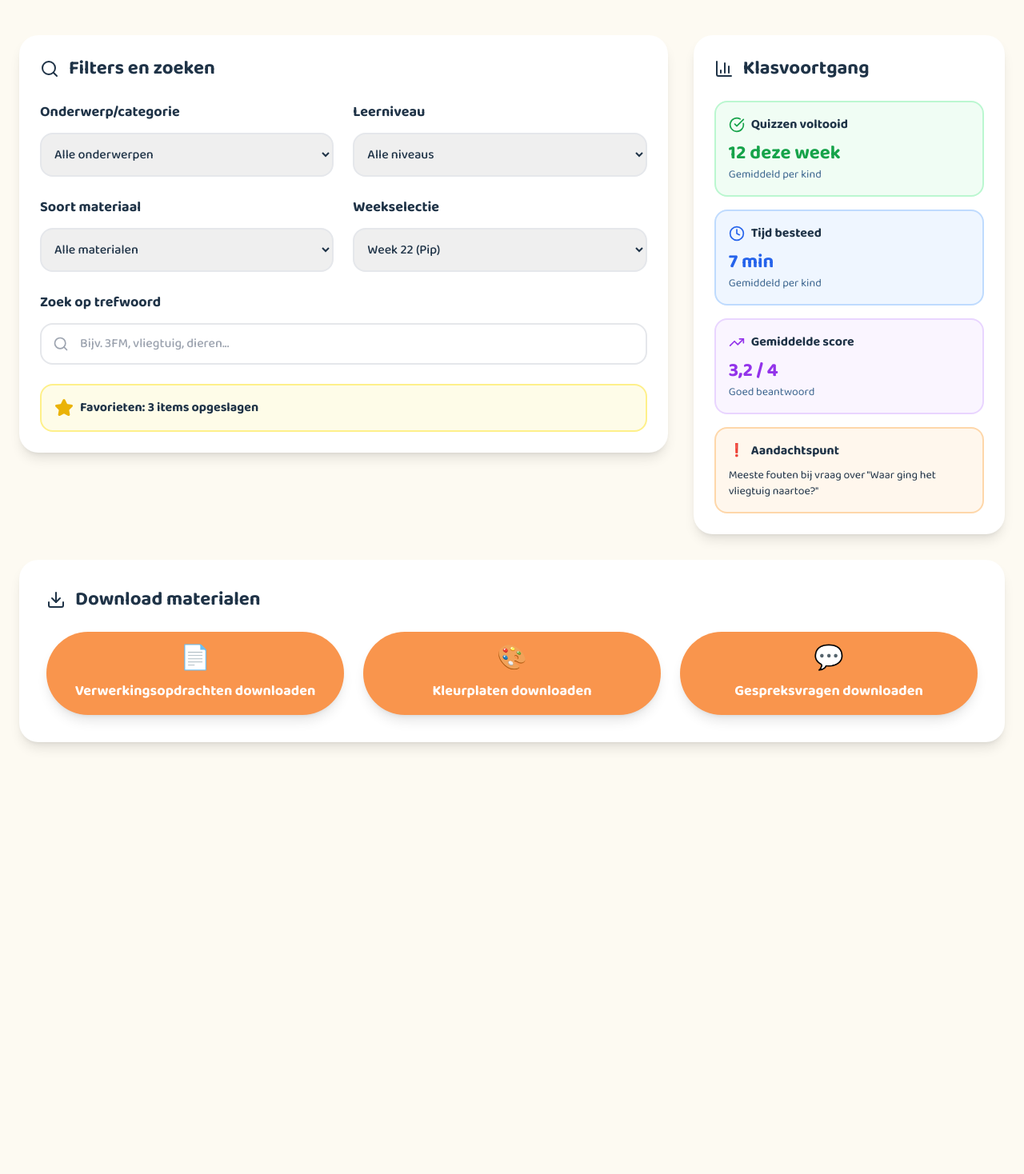
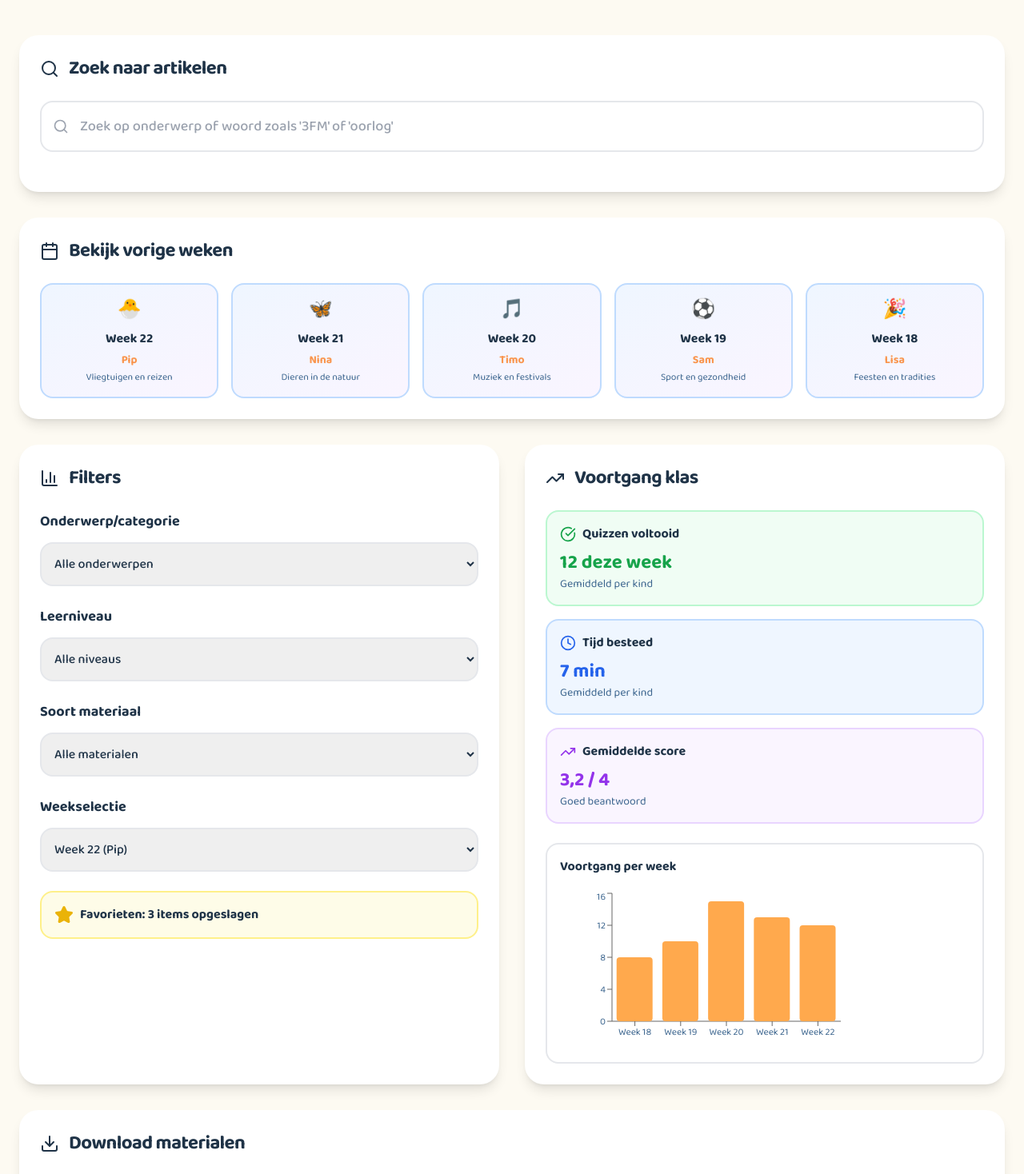
Before and after one commit to Julia246Z/Nieuwsnestje-2, a React (Vite) app: page /docenten in a window 1280 px wide. Shown: the part 220-1688 px from the top of the page at 80% size. Before the commit the page ends 1180 px from the top, so only its background shows below. Built offline with nearby package versions, Linux system fonts and the light colour scheme.

Commit message:
Refactor: Implement teacher's dashboard
Restructure the teacher's page with search, week review, filters, progress overview (with chart), and download sections, adhering to the Nieuwsnestje style.

```diff
--- a/src/pages/Teachers.tsx
+++ b/src/pages/Teachers.tsx
@@ -1,7 +1,10 @@
 
 import { useState } from "react";
 import Navigation from "../components/Navigation";
-import { Search, Star, Download, TrendingUp, Clock, CheckCircle, BarChart3 } from "lucide-react";
+import { Search, Star, Download, TrendingUp, Clock, CheckCircle, BarChart3, Calendar } from "lucide-react";
+import { Card, CardContent, CardHeader, CardTitle } from "@/components/ui/card";
+import { ChartContainer, ChartTooltip, ChartTooltipContent } from "@/components/ui/chart";
+import { BarChart, Bar, XAxis, YAxis, ResponsiveContainer } from "recharts";
 
 const Teachers = () => {
   const [selectedCategory, setSelectedCategory] = useState("Alle onderwerpen");
@@ -31,36 +34,128 @@ const Teachers = () => {
   ];
 
   const weeks = [
-    "Week 22 (Pip)",
-    "Week 21 (Nina)",
-    "Week 20 (Timo)",
-    "Week 19 (Sam)",
-    "Week 18 (Lisa)"
+    { number: "Week 22", mascot: "Pip", topic: "Vliegtuigen en reizen" },
+    { number: "Week 21", mascot: "Nina", topic: "Dieren in de natuur" },
+    { number: "Week 20", mascot: "Timo", topic: "Muziek en festivals" },
+    { number: "Week 19", mascot: "Sam", topic: "Sport en gezondheid" },
+    { number: "Week 18", mascot: "Lisa", topic: "Feesten en tradities" }
   ];
+
+  const searchResults = [
+    { week: "Week 22", title: "Vliegtuig maakt noodlanding", summary: "Een vliegtuig moest plotseling landen..." },
+    { week: "Week 20", title: "3FM presenteert nieuw programma", summary: "De radiozender start met een kinderprogramma..." },
+    { week: "Week 19", title: "Dierentuin verwelkomt baby's", summary: "Veel jonge dieren geboren dit seizoen..." }
+  ];
+
+  // Data voor de grafiek
+  const chartData = [
+    { week: "Week 18", quizzes: 8, score: 2.8 },
+    { week: "Week 19", quizzes: 10, score: 3.1 },
+    { week: "Week 20", quizzes: 15, score: 3.0 },
+    { week: "Week 21", quizzes: 13, score: 3.4 },
+    { week: "Week 22", quizzes: 12, score: 3.2 }
+  ];
+
+  const chartConfig = {
+    quizzes: {
+      label: "Gemaakte quizzes",
+      color: "#FFA94D"
+    },
+    score: {
+      label: "Gemiddelde score",
+      color: "#AEDFF7"
+    }
+  };
 
   return (
     <div className="min-h-screen bg-background">
       <Navigation />
 
       <div className="container mx-auto px-6 py-8">
-        {/* Titel en instructie */}
+        {/* Titel en uitleg */}
         <div className="text-center mb-12">
           <h2 className="text-4xl font-bold text-foreground mb-4">Instellingen voor docenten</h2>
           <p className="text-xl text-muted-foreground">
-            Pas hier je voorkeuren aan en bekijk de voortgang van je klas
+            Pas filters aan, bekijk de voortgang van je klas of duik terug in vorige weken.
           </p>
         </div>
 
-        <div className="max-w-7xl mx-auto grid grid-cols-1 lg:grid-cols-3 gap-8">
-          {/* Filtersectie */}
-          <div className="lg:col-span-2 space-y-6">
-            <div className="nieuwsnestje-card p-6">
-              <h3 className="text-2xl font-bold text-foreground mb-6 flex items-center">
+        <div className="max-w-7xl mx-auto space-y-8">
+          {/* Zoekfunctie */}
+          <Card className="nieuwsnestje-card">
+            <CardHeader>
+              <CardTitle className="text-2xl font-bold text-foreground flex items-center">
                 <Search className="mr-3" />
-                Filters en zoeken
-              </h3>
+                Zoek naar artikelen
+              </CardTitle>
+            </CardHeader>
+            <CardContent>
+              <div className="mb-6">
+                <div className="relative">
+                  <Search className="absolute left-4 top-1/2 transform -translate-y-1/2 text-gray-400" size={20} />
+                  <input
+                    type="text"
+                    placeholder="Zoek op onderwerp of woord zoals '3FM' of 'oorlog'"
+                    value={searchTerm}
+                    onChange={(e) => setSearchTerm(e.target.value)}
+                    className="w-full pl-12 pr-4 py-4 rounded-2xl border-2 border-gray-200 focus:border-primary font-medium text-lg"
+                  />
+                </div>
+              </div>
 
-              <div className="grid grid-cols-1 md:grid-cols-2 gap-6">
+              {searchTerm && (
+                <div className="space-y-3">
+                  <h4 className="font-bold text-foreground mb-3">Zoekresultaten:</h4>
+                  {searchResults.map((result, index) => (
+                    <div key={index} className="bg-gray-50 p-4 rounded-2xl border-2 border-gray-100">
+                      <div className="flex justify-between items-start mb-2">
+                        <span className="text-sm font-bold text-primary">{result.week}</span>
+                        <Star className="text-gray-300" size={16} />
+                      </div>
+                      <h5 className="font-bold text-foreground mb-1">{result.title}</h5>
+                      <p className="text-sm text-muted-foreground">{result.summary}</p>
+                    </div>
+                  ))}
+                </div>
+              )}
+            </CardContent>
+          </Card>
+
+          {/* Weekterugblik */}
+          <Card className="nieuwsnestje-card">
+            <CardHeader>
+              <CardTitle className="text-2xl font-bold text-foreground flex items-center">
+                <Calendar className="mr-3" />
+                Bekijk vorige weken
+              </CardTitle>
+            </CardHeader>
+            <CardContent>
+              <div className="grid grid-cols-1 md:grid-cols-5 gap-4">
+                {weeks.map((week, index) => (
+                  <div key={index} className="bg-gradient-to-br from-blue-50 to-purple-50 p-4 rounded-2xl border-2 border-blue-200 text-center">
+                    <div className="text-2xl mb-2">
+                      {index === 0 ? "🐣" : index === 1 ? "🦋" : index === 2 ? "🎵" : index === 3 ? "⚽" : "🎉"}
+                    </div>
+                    <h4 className="font-bold text-foreground mb-1">{week.number}</h4>
+                    <p className="text-sm font-bold text-primary mb-1">{week.mascot}</p>
+                    <p className="text-xs text-muted-foreground">{week.topic}</p>
+                  </div>
+                ))}
+              </div>
+            </CardContent>
+          </Card>
+
+          <div className="grid grid-cols-1 lg:grid-cols-2 gap-8">
+            {/* Filters */}
+            <Card className="nieuwsnestje-card">
+              <CardHeader>
+                <CardTitle className="text-2xl font-bold text-foreground flex items-center">
+                  <BarChart3 className="mr-3" />
+                  Filters
+                </CardTitle>
+              </CardHeader>
+              <CardContent>
+                <div className="space-y-6">
                   {/* Onderwerp/categorie */}
                   <div>
                     <label className="text-lg font-bold text-foreground mb-3 block">Onderwerp/categorie</label>
@@ -112,46 +207,36 @@ const Teachers = () => {
                       className="w-full p-3 rounded-2xl border-2 border-gray-200 focus:border-primary font-medium"
                     >
                       {weeks.map(week => (
-                      <option key={week} value={week}>{week}</option>
+                        <option key={week.number} value={`${week.number} (${week.mascot})`}>
+                          {week.number} ({week.mascot})
+                        </option>
                       ))}
                     </select>
                   </div>
-              </div>
-
-              {/* Zoekveld */}
-              <div className="mt-6">
-                <label className="text-lg font-bold text-foreground mb-3 block">Zoek op trefwoord</label>
-                <div className="relative">
-                  <Search className="absolute left-4 top-1/2 transform -translate-y-1/2 text-gray-400" size={20} />
-                  <input
-                    type="text"
-                    placeholder="Bijv. 3FM, vliegtuig, dieren..."
-                    value={searchTerm}
-                    onChange={(e) => setSearchTerm(e.target.value)}
-                    className="w-full pl-12 pr-4 py-3 rounded-2xl border-2 border-gray-200 focus:border-primary font-medium"
-                  />
-                </div>
-              </div>
 
                   {/* Favorieten */}
-              <div className="mt-6 p-4 bg-yellow-50 rounded-2xl border-2 border-yellow-200">
+                  <div className="p-4 bg-yellow-50 rounded-2xl border-2 border-yellow-200">
                     <div className="flex items-center">
                       <Star className="text-yellow-500 mr-2" fill="currentColor" />
                       <span className="font-bold text-foreground">Favorieten: 3 items opgeslagen</span>
                     </div>
                   </div>
                 </div>
-          </div>
+              </CardContent>
+            </Card>
 
-          {/* Voortgangssectie */}
+            {/* Voortgangsoverzicht met grafiek */}
+            <Card className="nieuwsnestje-card">
+              <CardHeader>
+                <CardTitle className="text-2xl font-bold text-foreground flex items-center">
+                  <TrendingUp className="mr-3" />
+                  Voortgang klas
+                </CardTitle>
+              </CardHeader>
+              <CardContent>
                 <div className="space-y-6">
-            <div className="nieuwsnestje-card p-6">
-              <h3 className="text-2xl font-bold text-foreground mb-6 flex items-center">
-                <BarChart3 className="mr-3" />
-                Klasvoortgang
-              </h3>
-
-              <div className="space-y-4">
+                  {/* Statistieken */}
+                  <div className="grid grid-cols-1 gap-4">
                     {/* Gemaakte quizzen */}
                     <div className="bg-green-50 p-4 rounded-2xl border-2 border-green-200">
                       <div className="flex items-center mb-2">
@@ -181,27 +266,36 @@ const Teachers = () => {
                       <p className="text-2xl font-bold text-purple-600">3,2 / 4</p>
                       <p className="text-sm text-muted-foreground">Goed beantwoord</p>
                     </div>
+                  </div>
 
-                {/* Veel gemaakte fouten */}
-                <div className="bg-orange-50 p-4 rounded-2xl border-2 border-orange-200">
-                  <div className="flex items-center mb-2">
-                    <span className="text-orange-600 mr-2">❗</span>
-                    <span className="font-bold text-foreground">Aandachtspunt</span>
-                  </div>
-                  <p className="text-sm text-foreground">Meeste fouten bij vraag over "Waar ging het vliegtuig naartoe?"</p>
+                  {/* Grafiek */}
+                  <div className="bg-white p-4 rounded-2xl border-2 border-gray-200">
+                    <h4 className="font-bold text-foreground mb-4">Voortgang per week</h4>
+                    <ChartContainer config={chartConfig} className="h-[200px]">
+                      <ResponsiveContainer width="100%" height="100%">
+                        <BarChart data={chartData}>
+                          <XAxis dataKey="week" />
+                          <YAxis />
+                          <ChartTooltip content={<ChartTooltipContent />} />
+                          <Bar dataKey="quizzes" fill="var(--color-quizzes)" radius={4} />
+                        </BarChart>
+                      </ResponsiveContainer>
+                    </ChartContainer>
                   </div>
                 </div>
-            </div>
-          </div>
+              </CardContent>
+            </Card>
           </div>
 
           {/* Downloadsectie */}
-        <div className="max-w-7xl mx-auto mt-8">
-          <div className="nieuwsnestje-card p-8">
-            <h3 className="text-2xl font-bold text-foreground mb-6 flex items-center">
+          <Card className="nieuwsnestje-card">
+            <CardHeader>
+              <CardTitle className="text-2xl font-bold text-foreground flex items-center">
                 <Download className="mr-3" />
                 Download materialen
-            </h3>
+              </CardTitle>
+            </CardHeader>
+            <CardContent>
               <div className="grid grid-cols-1 md:grid-cols-3 gap-6">
                 <button className="nieuwsnestje-button w-full text-center p-6">
                   <span className="text-3xl mb-2 block">📄</span>
@@ -216,7 +310,8 @@ const Teachers = () => {
                   Gespreksvragen downloaden
                 </button>
               </div>
-          </div>
+            </CardContent>
+          </Card>
         </div>
       </div>
     </div>
```
Lines whose indentation alone changed are shown as unchanged.
